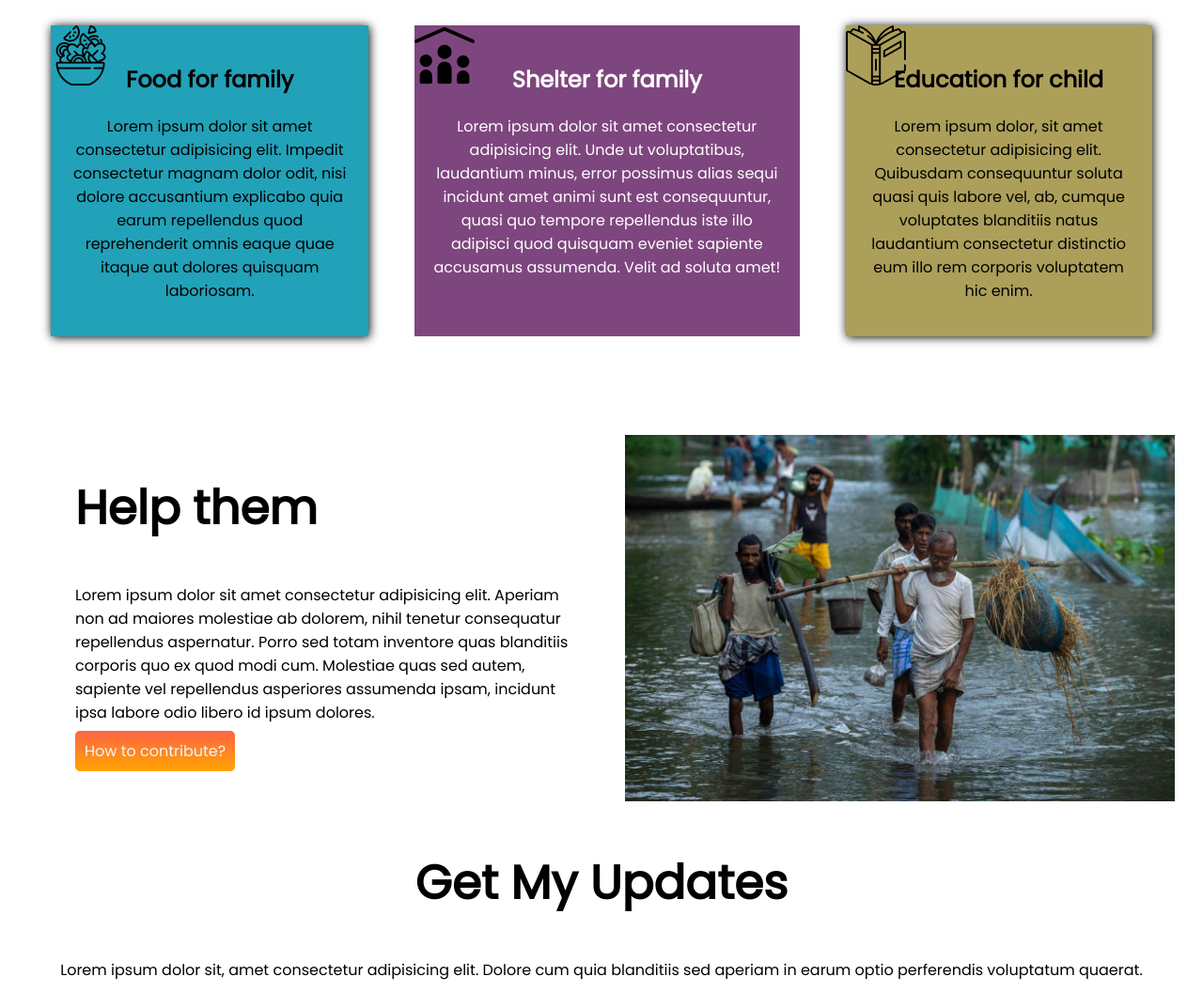
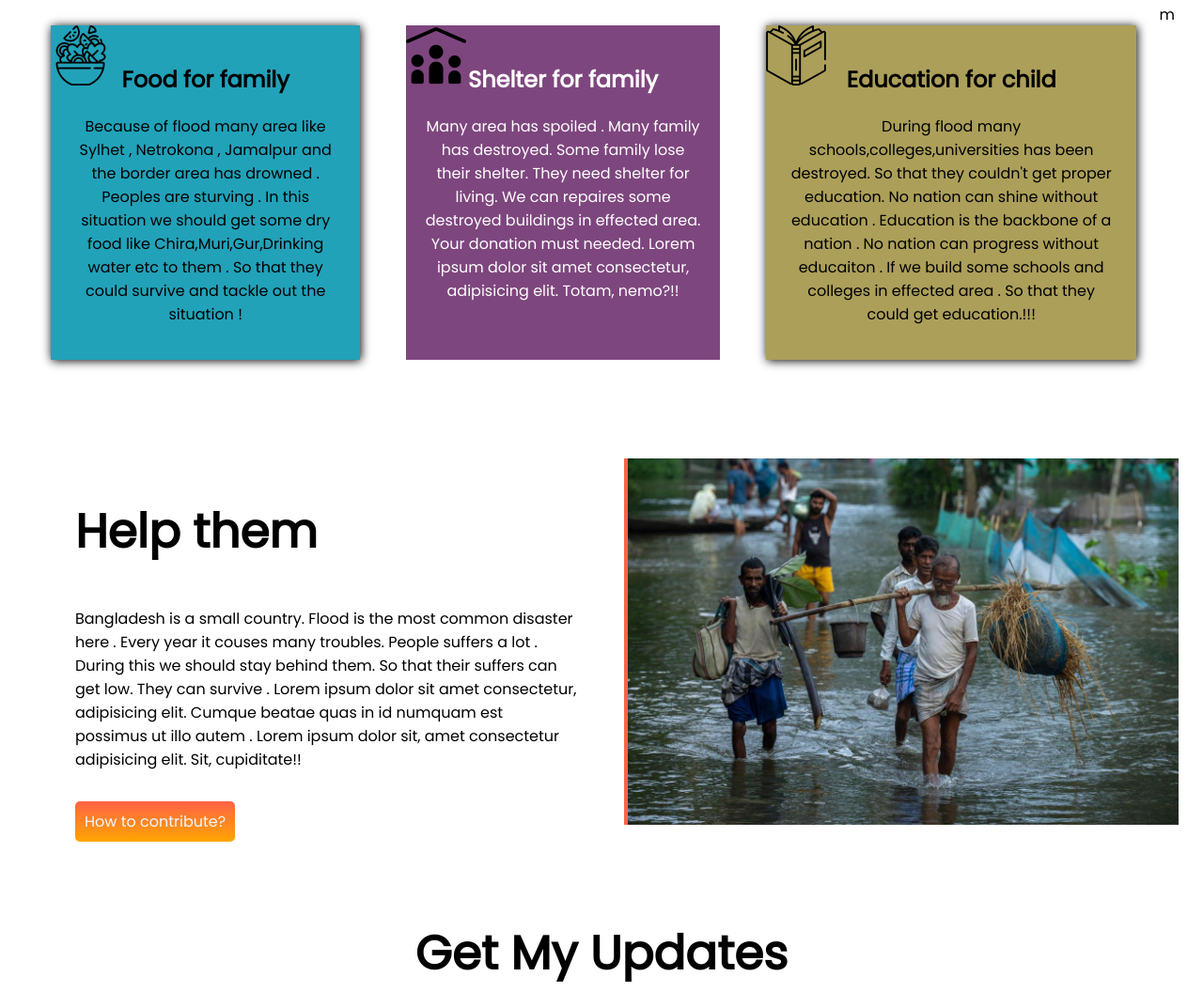
Before and after one commit to NasimurRahman/assignment-1, a plain HTML site: page index.html in a window 1280 px wide. Shown: the part 1099-2155 px from the top of the page at 94% size. Drawn offline with Linux system fonts and the light colour scheme.

Commit message:
changed2

```diff
--- a/index.html
+++ b/index.html
@@ -20,8 +20,8 @@
             <h1>More In Need</h1>
             <p>Many area is badly effected by flood . Peoples are suffering . They need your help . Please donate here
                 to save them .
-            </p>
-            <a target="_blank" href="https://www.facebook.com/nasimur.rahman.5209">Donate Now</a>
+            </p> <br>
+            <a href="">Donate Now</a>
         </div>
     </section>
     <section class="sec-2">
@@ -35,12 +35,13 @@
                 <li>200tk</li>
                 <li id="payment">500tk</li>
                 <li>1000tk</li>
+                <li>5000tk</li>
             </ul>
             <div>
                 <p>Other amount (Taka)</p>
                 <hr>
                 <br>
-                <a target="_blank" href="https://www.facebook.com/nasimur.rahman.5209">Donate now</a>
+                <a href="">Donate now</a>
             </div>
         </div>
     </section>
@@ -53,34 +54,38 @@
             <div class="x">
 
                 <h2>Food for family</h2>
-                <p>Lorem ipsum dolor sit amet consectetur adipisicing elit. Impedit consectetur magnam dolor odit, nisi
-                    dolore accusantium explicabo quia earum repellendus quod reprehenderit omnis eaque quae itaque aut
-                    dolores quisquam laboriosam.</p>
+                <p>Because of flood many area like Sylhet , Netrokona , Jamalpur and the border area has drowned .
+                    Peoples are sturving . In this situation we should get some dry food like Chira,Muri,Gur,Drinking
+                    water etc to them . So that they could survive and tackle out the situation !</p>
             </div>
             <div class="y">
 
                 <h2>Shelter for family</h2>
-                <p>Lorem ipsum dolor sit amet consectetur adipisicing elit. Unde ut voluptatibus, laudantium minus,
-                    error possimus alias sequi incidunt amet animi sunt est consequuntur, quasi quo tempore repellendus
-                    iste illo adipisci quod quisquam eveniet sapiente accusamus assumenda. Velit ad soluta amet!</p>
+                <p>Many area has spoiled . Many family has destroyed. Some family lose their shelter. They need shelter
+                    for living. We can repaires some destroyed buildings in effected area. Your donation must needed.
+                    Lorem ipsum dolor sit amet consectetur, adipisicing elit. Totam, nemo?!!</p>
+
             </div>
             <div class="z">
 
                 <h2>Education for child</h2>
-                <p>Lorem ipsum dolor, sit amet consectetur adipisicing elit. Quibusdam consequuntur soluta quasi quis
-                    labore vel, ab, cumque voluptates blanditiis natus laudantium consectetur distinctio eum illo rem
-                    corporis voluptatem hic enim.</p>
-            </div>
+                <p>During flood many schools,colleges,universities has been destroyed. So that they couldn't get proper
+                    education. No nation can shine without education . Education is the backbone of a nation . No nation
+                    can progress without educaiton . If we build some schools and colleges in effected area . So that
+                    they could get education.!!! </p>
+            </div>m
         </div>
     </section>
     <section class="sec-4">
         <div class="s4-div1">
             <h1>Help them</h1>
-            <p>Lorem ipsum dolor sit amet consectetur adipisicing elit. Aperiam non ad maiores molestiae ab dolorem,
-                nihil tenetur consequatur repellendus aspernatur. Porro sed totam inventore quas blanditiis corporis quo
-                ex quod modi cum. Molestiae quas sed autem, sapiente vel repellendus asperiores assumenda ipsam,
-                incidunt ipsa labore odio libero id ipsum dolores.</p>
-            <a target="_blank" href="https://www.facebook.com/nasimur.rahman.5209">How to contribute?</a>
+            <p>Bangladesh is a small country. Flood is the most common disaster here . Every year it couses many
+                troubles.
+                People suffers a lot . During this we should stay behind them. So that their suffers can get low. They
+                can survive . Lorem ipsum dolor sit amet consectetur, adipisicing elit. Cumque beatae quas in id numquam
+                est possimus ut illo autem . Lorem ipsum dolor sit, amet consectetur adipisicing elit. Sit, cupiditate!!
+            </p> <br>
+            <a href="">How to contribute?</a>
         </div>
         <div>
             <img src="images/6000-4000-2.67525534.jpg.gallery.jpg" alt="">
--- a/style.css
+++ b/style.css
@@ -102,6 +102,7 @@ li {
 img {
     width: 100%;
     margin-top: 50px;
+    border-left: 4px solid tomato;
 }
 
 .s4-div1 {
@@ -131,7 +132,12 @@ img {
     color: aliceblue;
     background-image: linear-gradient(tomato, orange);
     padding: 5px;
+    margin-left: -4px;
 
+}
+
+input {
+    height: 26px;
 }
 
 footer {
```
